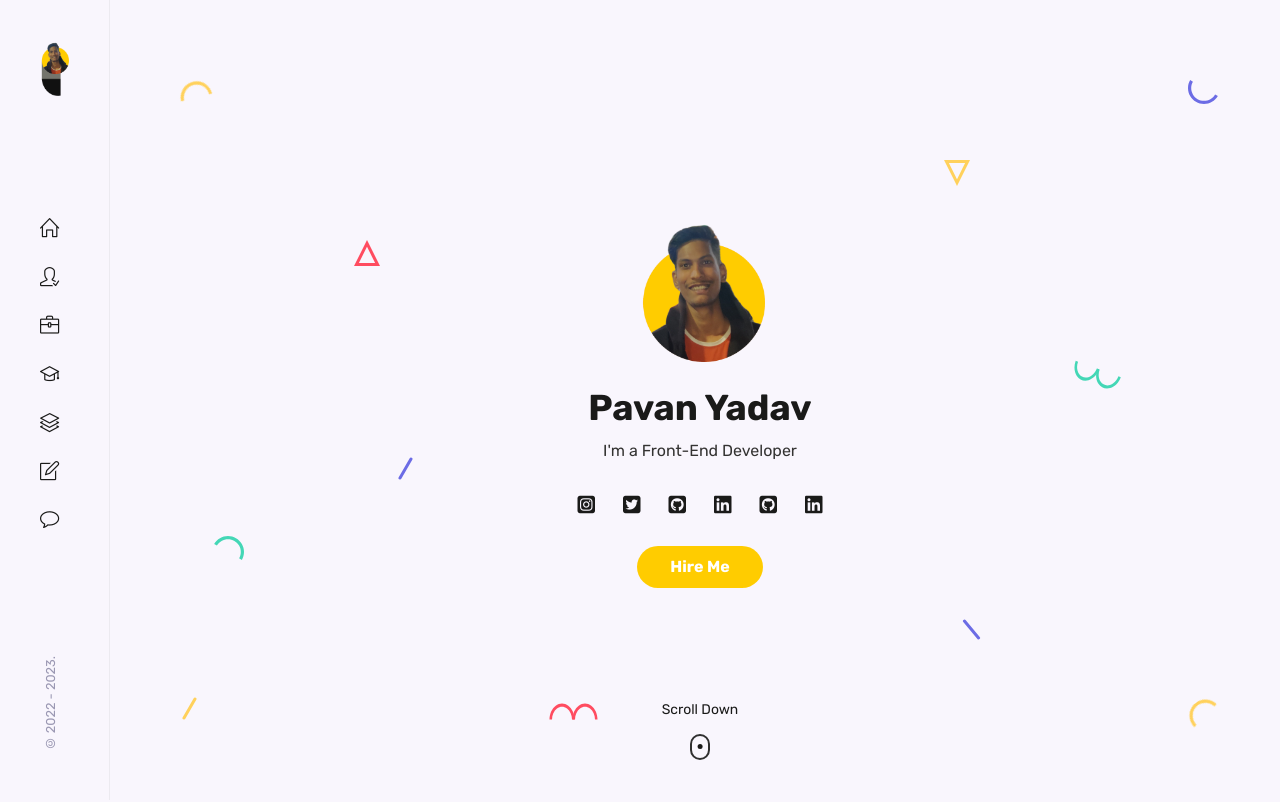
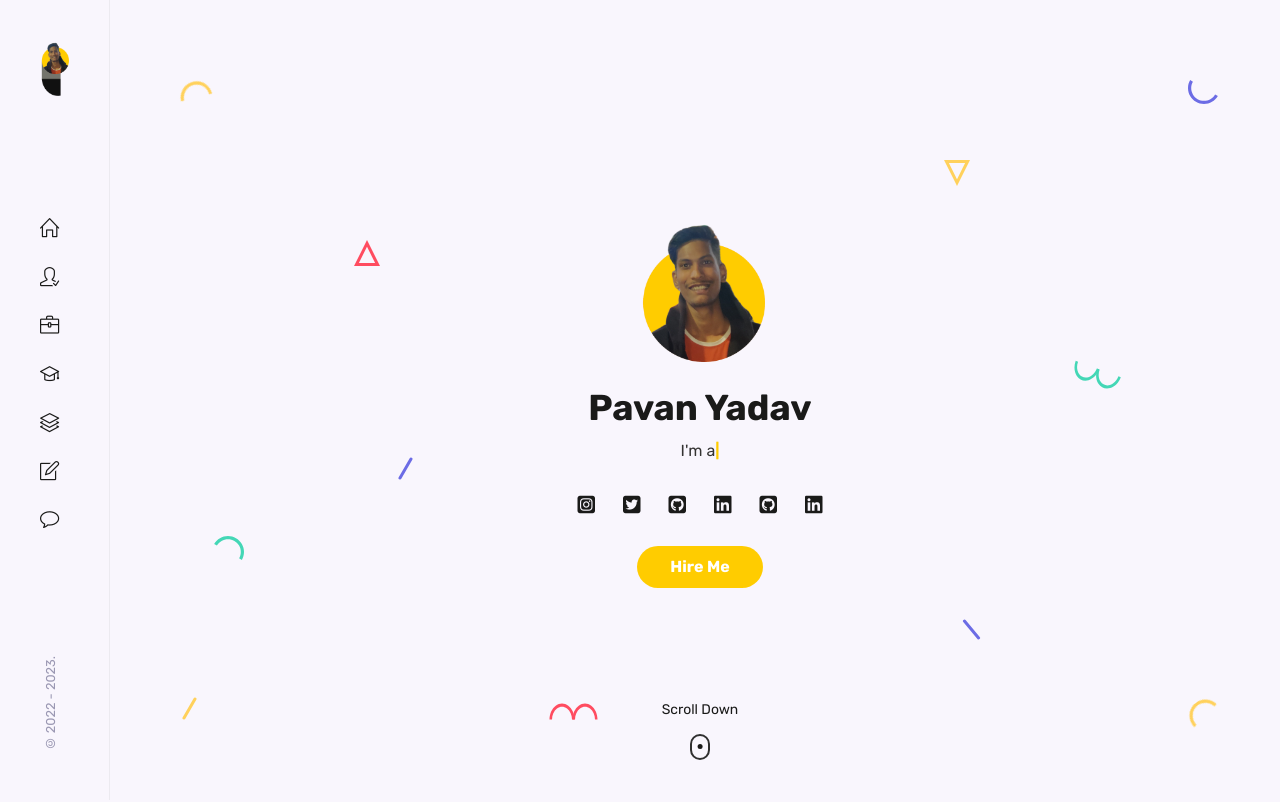
Before and after one commit to pavank0723/pavan_dev_portfolio, a React (Create React App) app: page / in a window 1280 px wide. Shown: the top 802 px of the page. Built offline with nearby package versions, Linux system fonts and the light colour scheme; the HTML template or start-up script is replaced by a standard one.

Commit message:
add type writter dependency

```diff
--- a/package.json
+++ b/package.json
@@ -9,6 +9,7 @@
     "react": "^18.2.0",
     "react-dom": "^18.2.0",
     "react-scripts": "5.0.1",
+    "react-simple-typewriter": "^3.0.1",
     "web-vitals": "^2.1.4"
   },
   "scripts": {
--- a/src/components/home/Home.jsx
+++ b/src/components/home/Home.jsx
@@ -4,15 +4,30 @@
 import HeaderSocial from './HeaderSocial'
 import ScrollDown from './ScrollDown'
 import Shape from './Shape'
+import { useTypewriter  } from 'react-simple-typewriter'
+import 'react-simple-typewriter/dist/index'
 
 const Home = () => {
+  const {text} = useTypewriter({
+    words: [ " Developer ✌."," UI Designer ✨."," Self Learner🌞."," Self Believer✍.",],
+    loop: 0,
+    typeSpeed: 70,
+    deleteSpeed: 50,
+    delaySpeed: 1000
+    })
   return (
     <section className='home container' id='home'>
       <div className='intro'>
 
-        <img src={PavanImg} alt="Dev Image" className="home_img"/>
+        <img src={PavanImg} alt="Dev Image" className="home_img" />
         <h1 className='home_name'>Pavan Yadav</h1>
-        <span className='home_self_intro'>I'm a Front-End Developer</span>
+        <p className='home_self_intro'>I'm a
+          <span className='home_type_Writter'>
+
+            {text}
+            <span className="cursor">|</span>
+          </span>
+        </p>
 
         <HeaderSocial />
 
--- a/src/components/home/home.css
+++ b/src/components/home/home.css
@@ -54,6 +54,10 @@
 .home_scroll_name {
     font-size: var(--small-font-size);
     color: var(--title-color);
+}
+.home_type_Writter{
+    color: var(--first-color);
+    font-weight: var(--font-bold);
 }
 
 .mouse {
```
Also changed, not shown: 1 other file (tests, documents, lock files or other folders).
